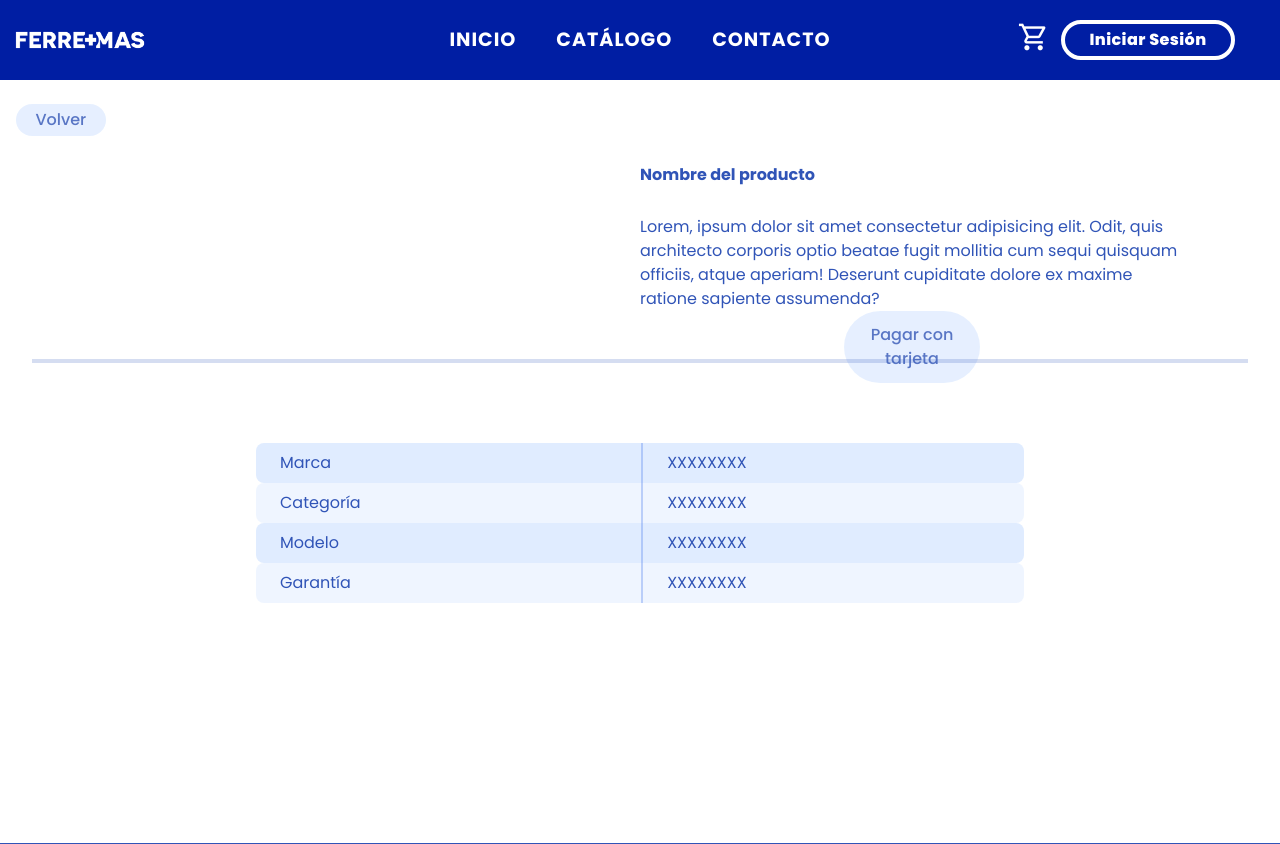
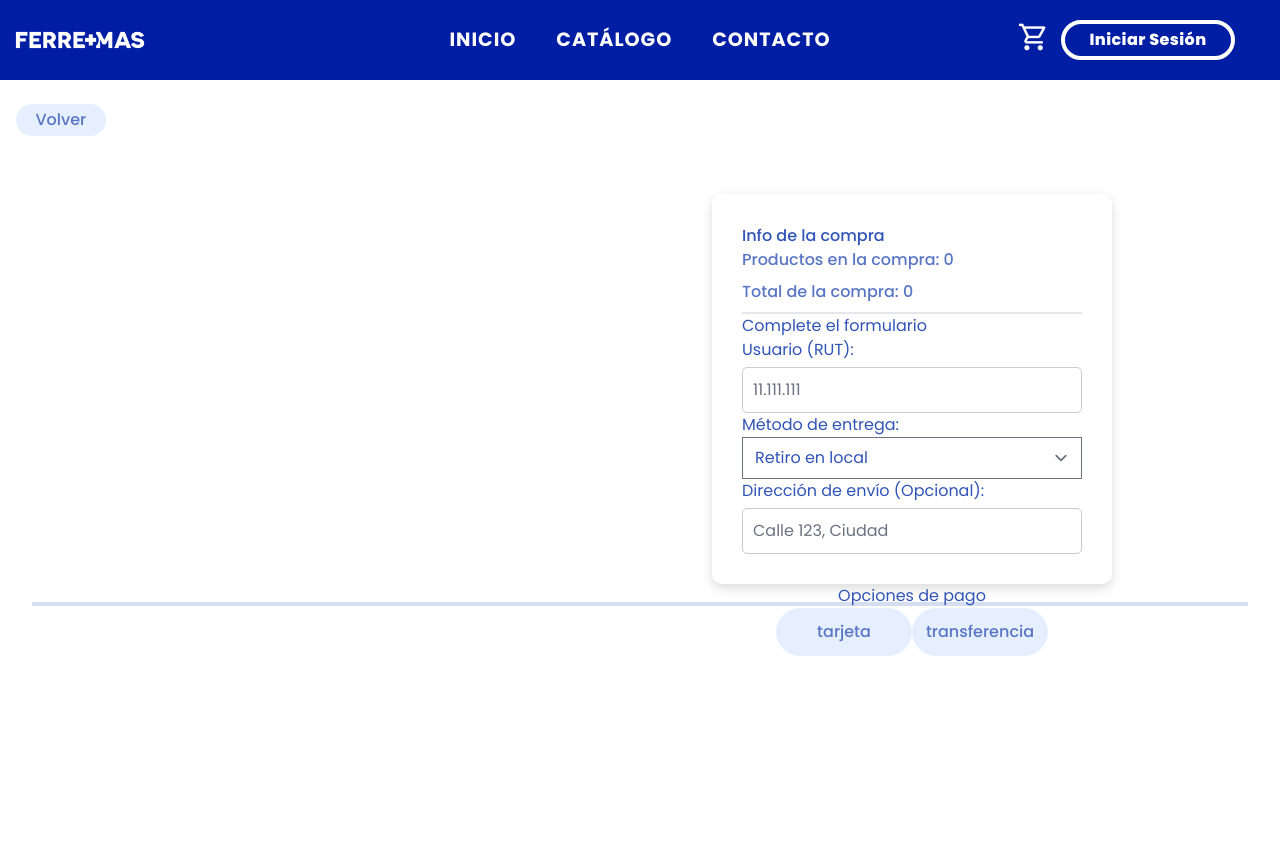
Before and after one commit to ignaciocorrea1/Ferremas, a Django app: page /iniciar-pago/ in a window 1280 px wide. Shown: the top 844 px of the page. Run offline with Django 5.2, Linux system fonts and the light colour scheme; some libraries are stand-ins or nearby versions.

Commit message:
Vista iniciar pago (mods)

```diff
--- a/app/static/js/pago.js
+++ b/app/static/js/pago.js
@@ -1,16 +1,22 @@
 import { get_carrito } from "./storage.js";
+import { dataTotal } from "./carrito.js";
 
 const $pagoItems = document.getElementById("pago-items");
+const $pagoInfo = document.getElementById("pago-info");
 
 export function despliegue_items() {
   // Se vacia el contenedor
   $pagoItems.innerHTML = "";
+  $pagoInfo.innerHTML = "";
 
   // Si esta fuera solo genera el carrito una vez, es necesario que se recupere el carro en cada apertura del modal
   const carrito = get_carrito();
+  const totalCompra = dataTotal();
+  let nroprods = 0
 
   // Se recorren los productos del carrito y se agregan al HTML
   carrito.forEach((producto) => {
+    nroprods = nroprods + producto.cantidad;
     const productoCarrito = `
       <div
         class="product flex-col-around items-center w-[15vw] h-[45vh] border-4 border-[var(--azulMedio)] rounded-2xl p-4 shadow-[2px_2px_10px_rgba(48,84,183,0.5)]"
@@ -30,6 +36,7 @@ export function despliegue_items() {
         <div class="product-info py-3 flex-col-center text-center h-[20%]">
           <p class="pb-2"><span class="text-info">${producto.nombre}</span></p>
           <p><span class="text-info">Precio: $${producto.precio}</span></p>
+          <p><span class="text-info">Cantidad: ${producto.cantidad}</span></p>
         </div>
         <!-- Botones del producto -->
         <div
@@ -38,7 +45,14 @@ export function despliegue_items() {
         </div>
       </div>
     `;
-
     $pagoItems.insertAdjacentHTML("beforeend", productoCarrito);
   });
+
+  const infoPago = `
+    <h2>Info de la compra</h2>
+
+    <p class="pb-2"><span class="text-info">Productos en la compra: ${nroprods}</span></p>
+    <p class="pb-2"><span class="text-info">Total de la compra: ${totalCompra["valor"]}</span></p>
+  `;
+  $pagoInfo.insertAdjacentHTML("beforeend", infoPago);
 };
--- a/app/templates/pages/iniciarPago.html
+++ b/app/templates/pages/iniciarPago.html
@@ -12,6 +12,25 @@
         <title>Ferremas</title>
         {% tailwind_css %}
     </head>
+    <style>
+        .form-container {
+        background: #ffffff;
+        padding: 30px;
+        border-radius: 10px;
+        box-shadow: 0 4px 12px rgba(0, 0, 0, 0.15);
+        width: 400px;
+        }
+        input[type="text"],
+        input[type="number"],
+        select {
+        width: 100%;
+        padding: 10px;
+        margin-top: 5px;
+        border-radius: 5px;
+        border: 1px solid #ccc;
+        box-sizing: border-box;
+        }
+    </style>
     <body id="pago">
         <!-- Header -->
         {% include "base/header.html" %}
@@ -43,26 +62,45 @@
                     class="w-full h-[75%] pr-[15%] flex flex-col justify-between items-center"
                 >
                     <!-- Primera mitad informacion producto -->
-                    <div class="flex flex-col justify-start items-start">
-                        <h2 class="mb-[5%] font-bold">Nombre del producto</h2>
+                    <div class="form-container">
+                        <section id="pago-info" class="font-medium"></section>
+                        <hr>
+                        <hr>
+                        <h2>Complete el formulario</h2>
+                        <form>
+                        <label for="usuario">Usuario (RUT):</label>
+                        <input type="text" id="usuario" name="usuario" placeholder="11.111.111">
 
-                        <p>
-                            Lorem, ipsum dolor sit amet consectetur adipisicing elit. Odit,
-                            quis architecto corporis optio beatae fugit mollitia cum sequi
-                            quisquam officiis, atque aperiam! Deserunt cupiditate dolore ex
-                            maxime ratione sapiente assumenda?
-                        </p>
+                        <label for="entrega">Método de entrega:</label>
+                        <select id="entrega" name="entrega">
+                            <option value="retiro">Retiro en local</option>
+                            <option value="envio">Envío a domicilio</option>
+                        </select>
+
+                        <div id="direccion-container">
+                            <label for="direccion">Dirección de envío (Opcional):</label>
+                            <input type="text" id="direccion" name="direccion" placeholder="Calle 123, Ciudad">
+                        </div>
+                        </form>
                     </div>
-                        <!-- Boton para añadir al carro -->
+                        <!-- Opciones de pago -->
+                        <h2>Opciones de pago</h2>
                         <div class="w-full flex-row-center">
                             <button
                             id="webpayBtn"
                             class="text-info w-[25%] py-3 bg-[var(--blancoCeleste)] rounded-full"
                             type="button"
                             >
-                            Pagar con tarjeta
+                            tarjeta
                             </button>
-                        </div>
+                            <button
+                            id="transferBtn"
+                            class="text-info w-[25%] py-3 bg-[var(--blancoCeleste)] rounded-full"
+                            type="button"
+                            >
+                            transferencia
+                            </button>
+
                     </div>
                 </div>
             </section>
@@ -72,58 +110,7 @@
 
             <!-- Detalle del producto -->
             <section class="mt-20 mb-[30vh] flex-col-center">
-                <table class="text-start w-[60vw]">
-                    <tbody>
-                        <tr>
-                            <td
-                            class="py-2 pl-6 rounded-tl-lg rounded-bl-lg bg-[var(--blancoCeleste)]"
-                            >
-                            Marca
-                            </td>
-                            <td
-                            class="py-2 pl-6 rounded-tr-lg rounded-br-lg bg-[var(--blancoCeleste)] border-l-2 border-[var(--azulClaroTransparente)]"
-                            >
-                            XXXXXXXX
-                            </td>
-                        </tr>
-                        <tr>
-                            <td
-                            class="py-2 pl-6 rounded-tl-lg rounded-bl-lg bg-[var(--blancoCelesteTransparente)]"
-                            >
-                            Categoría
-                            </td>
-                            <td
-                            class="py-2 pl-6 rounded-tr-lg rounded-br-lg bg-[var(--blancoCelesteTransparente)] border-l-2 border-[var(--azulClaroTransparente)]"
-                            >
-                            XXXXXXXX
-                            </td>
-                        </tr>
-                        <tr>
-                            <td
-                            class="py-2 pl-6 rounded-tl-lg rounded-bl-lg bg-[var(--blancoCeleste)]"
-                            >
-                            Modelo
-                            </td>
-                            <td
-                            class="py-2 pl-6 rounded-tr-lg rounded-br-lg bg-[var(--blancoCeleste)] border-l-2 border-[var(--azulClaroTransparente)]"
-                            >
-                            XXXXXXXX
-                            </td>
-                        </tr>
-                        <tr>
-                            <td
-                            class="py-2 pl-6 rounded-tl-lg rounded-bl-lg bg-[var(--blancoCelesteTransparente)]"
-                            >
-                            Garantía
-                            </td>
-                            <td
-                            class="py-2 pl-6 rounded-tr-lg rounded-br-lg bg-[var(--blancoCelesteTransparente)] border-l-2 border-[var(--azulClaroTransparente)]"
-                            >
-                            XXXXXXXX
-                            </td>
-                        </tr>
-                    </tbody>
-                </table>
+
             </section>
         </main>
 
--- a/theme/static/css/dist/styles.css
+++ b/theme/static/css/dist/styles.css
@@ -988,6 +988,10 @@ body {
   height: 100vh;
 }
 
+.h-\[25\%\]{
+  height: 25%;
+}
+
 .max-h-full{
   max-height: 100%;
 }
@@ -1284,6 +1288,10 @@ body {
 }
 
 .border-\[1px\]{
+  border-width: 1px;
+}
+
+.border{
   border-width: 1px;
 }
 
```
Lines whose indentation alone changed are shown as unchanged.
